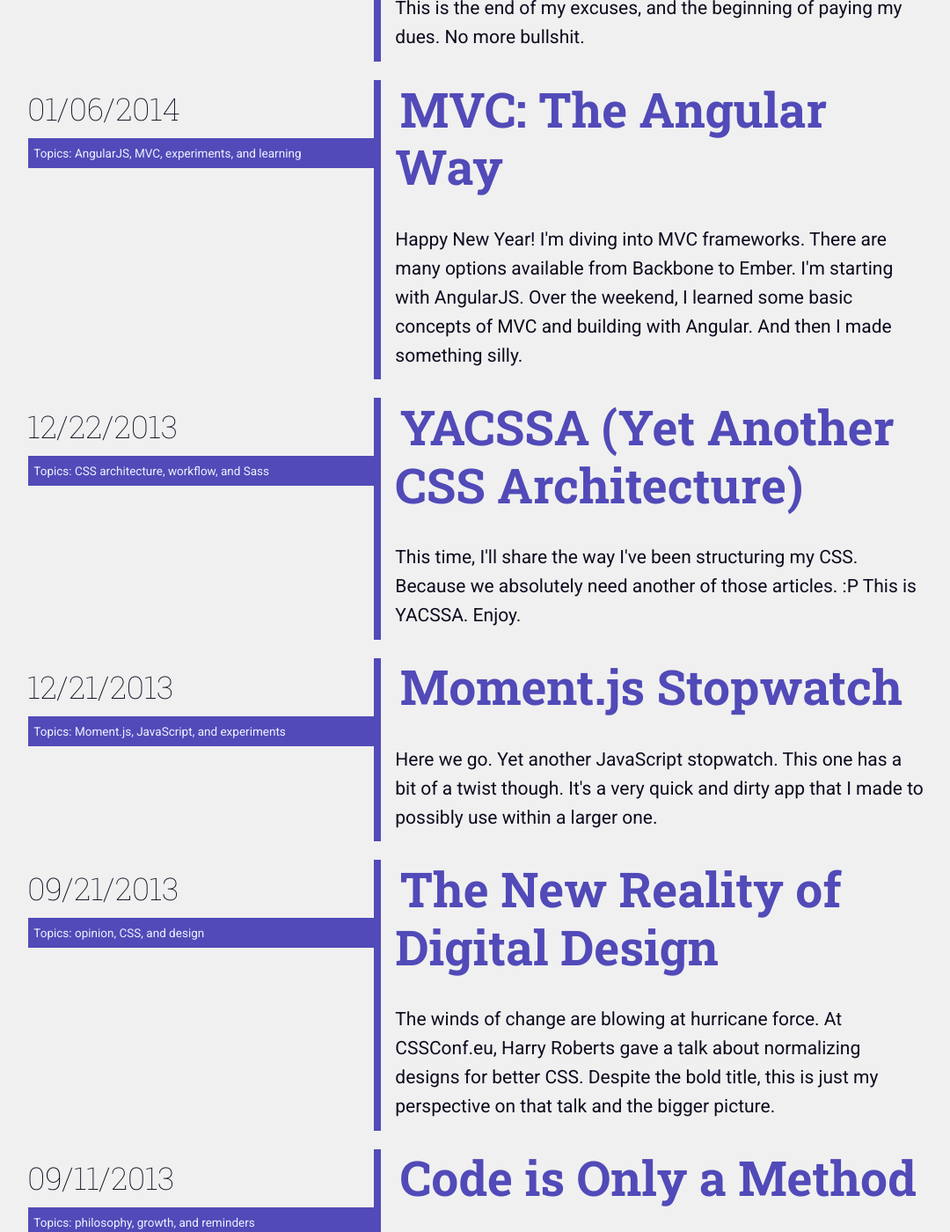
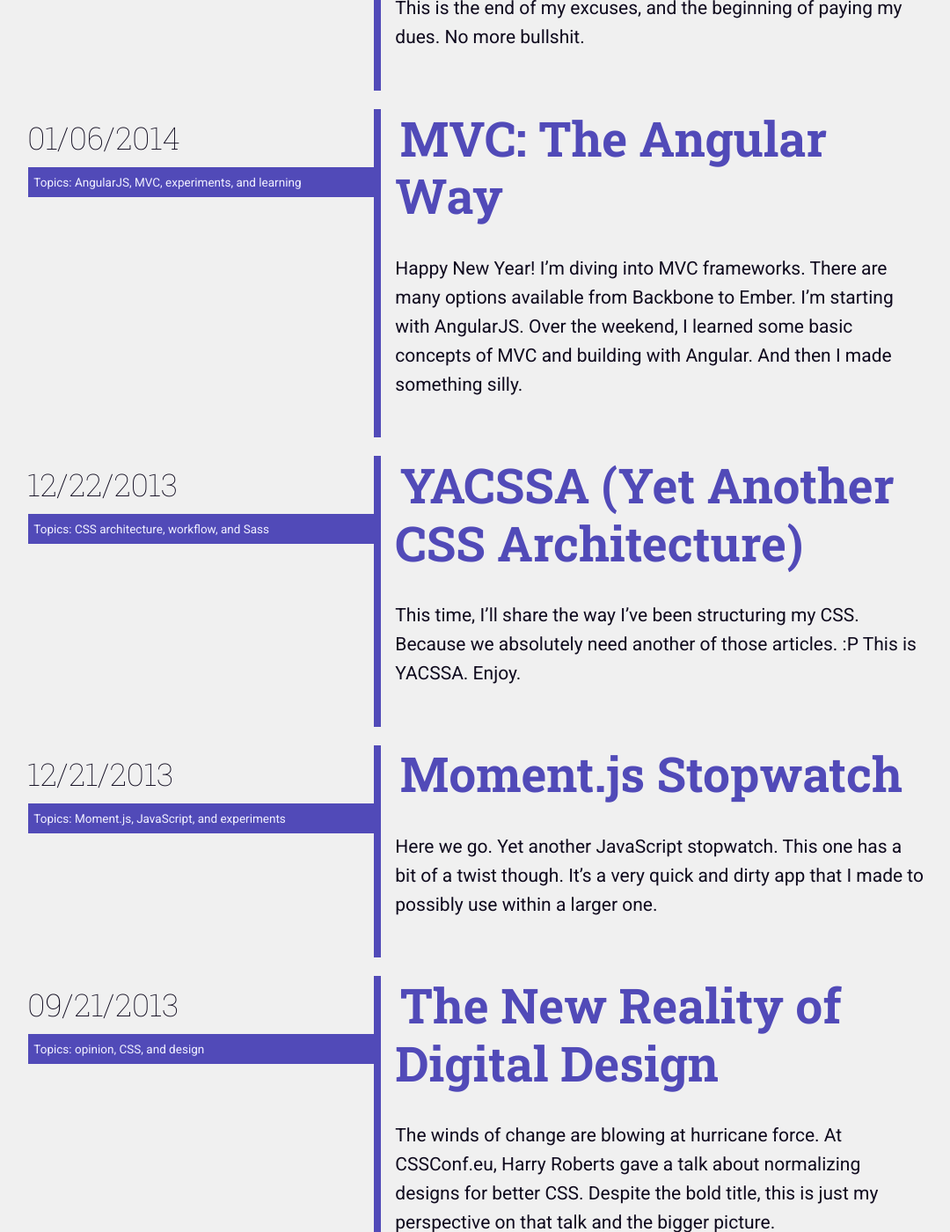
Before and after one commit to chatrjr/chatrjr.github.io, a Jekyll site: the page built from index.html, in a window 1280 px wide and 1400 px high, scrolled down 254 px. Shown: the whole window at 88% size, without its empty margins (94-1174 px from the left). Built offline with Jekyll 4.4.1, drawn with Linux system fonts in a browser that asks for light colours; Markdown is read by kramdown in place of the engine named in the settings; the list of posts is cut into pages by our own code; some of the changed text lies outside the part shown.

Commit message:
Fix excerpt issue, hopefully.

```diff
--- a/index.html
+++ b/index.html
@@ -17,7 +17,7 @@
       </div>
       <div class="articles-content node">
         <h1 class="articles-content_title"><a href="{{ post.url }}" class="hover-reset">{{ post.title }}</a></h1>
-        <p class="articles-content_excerpt">{{ post.excerpt }}</p>
+        <p class="articles-content_excerpt">{{ post.excerpt | markdownify }}</p>
       </div>
     </li>
   {% endfor %}
```
